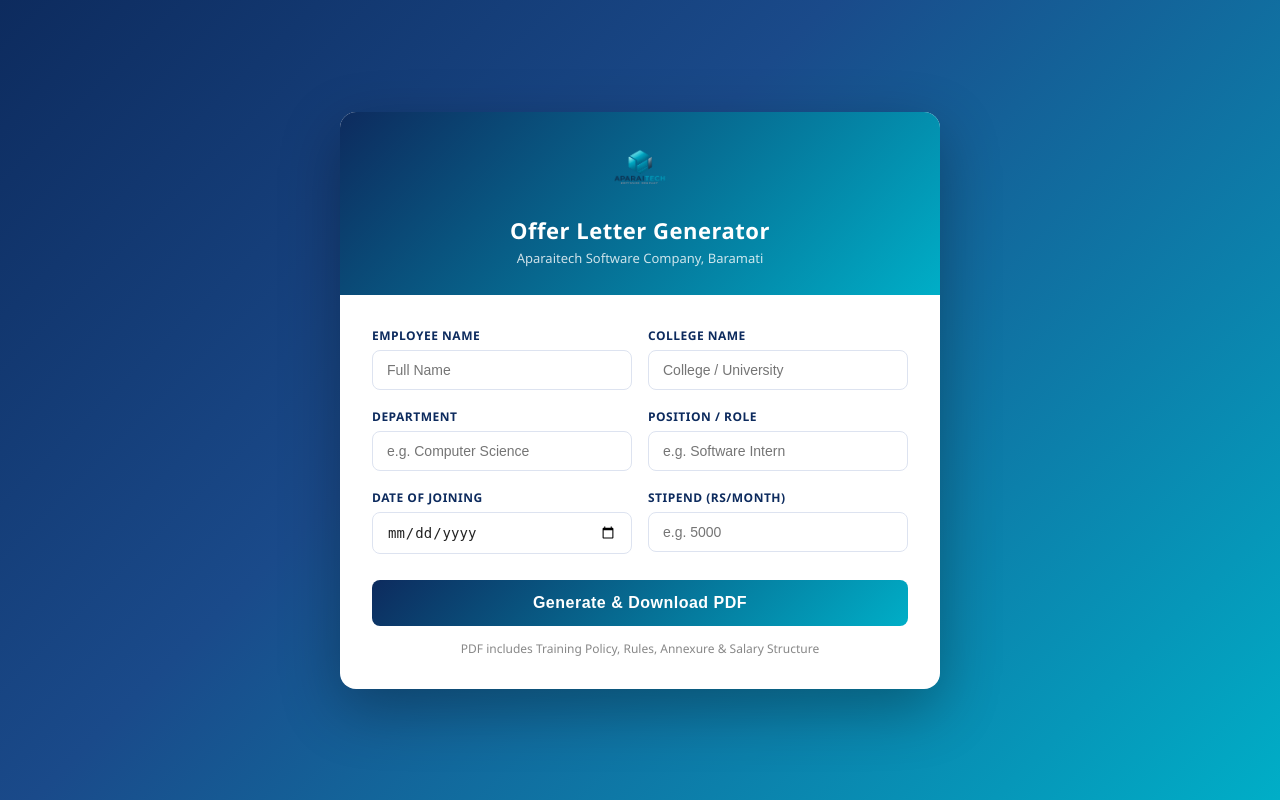
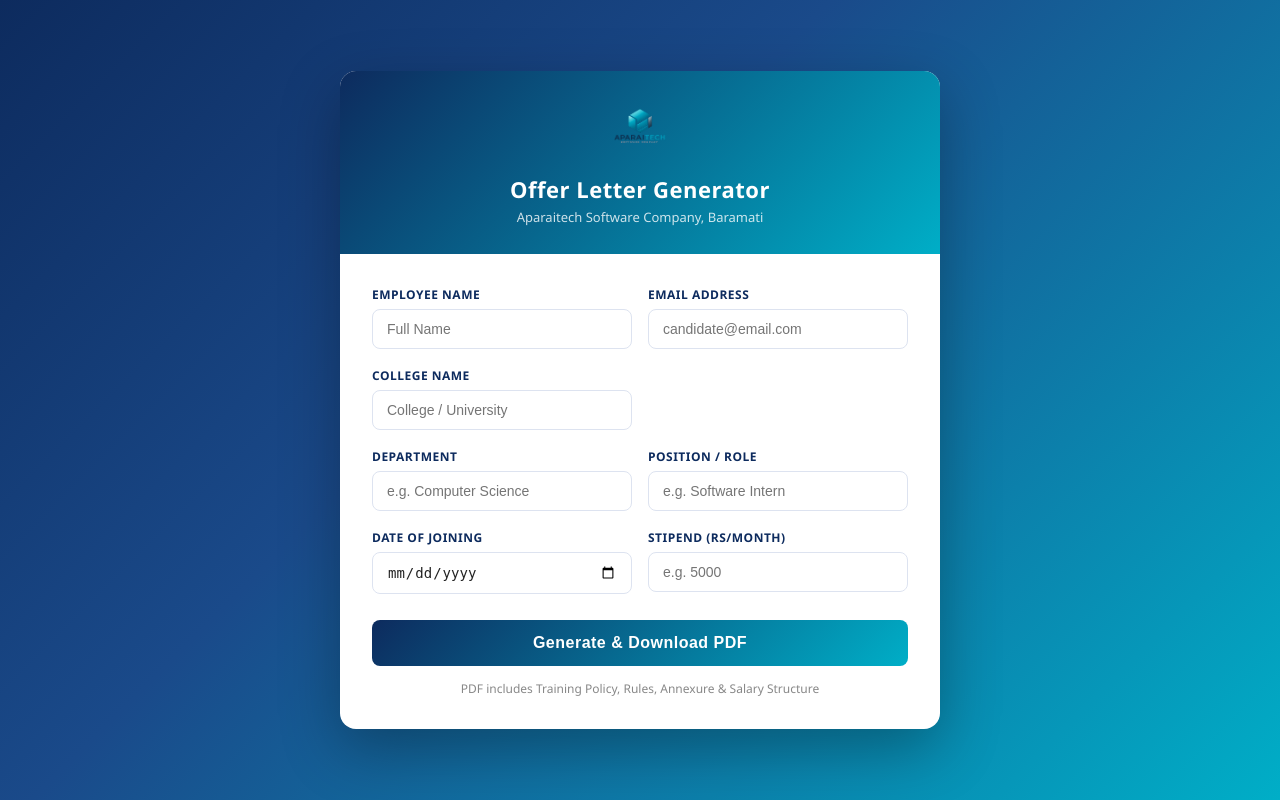
Before and after one commit to Mayurkamthe/Offer-letter, a Flask app: page / in a window 1280 px wide. Run offline with Flask 3, Linux system fonts and the light colour scheme.

Commit message:
Add email field + Section 10 mandatory documents joining checklist

```diff
--- a/app.py
+++ b/app.py
@@ -109,6 +109,8 @@ def build_pdf(data):
     if data.get('college') and data.get('department'):
         E.append(Paragraph(f"{data.get('college')}, {data.get('department')}", body))
     E.append(Paragraph("Maharashtra, India", body))
+    if data.get("email"):
+        E.append(Paragraph(f"<b>Email:</b> {data.get('email')}", body))
     E.append(SP(8))
 
     # Subject
@@ -150,6 +152,28 @@ def build_pdf(data):
 
     E.append(sec("9", "Code of Conduct",
         "You are expected to conduct yourself professionally and ethically at all times. You shall comply with all company policies, rules, and regulations as may be communicated from time to time. Any violation may result in disciplinary action."))
+
+    # Section 10 - Mandatory Documents Checklist
+    docs_list = [
+        "1 signed copy of this Offer Letter (duly signed on all pages)",
+        "SSC (10th Std) Marksheet &amp; Certificate – 1 photocopy + Original for verification",
+        "HSC (12th Std) Marksheet &amp; Certificate – 1 photocopy + Original for verification",
+        "Degree / Diploma / Highest Qualification Certificate + All Semester Marksheets – 1 photocopy + Original for verification",
+        "1 recent passport-size colour photograph (white background)",
+        "PAN Card – Scanned copy + Original for verification",
+        "Aadhaar Card / Voter ID / Driving Licence – Scanned copy + Original for verification",
+        "Bank Account Details: Bank Name, Account Holder Name, Account Number, IFSC Code, Branch Address",
+        "Emergency Contact Details: Name, Relationship, Mobile Number, Address",
+        "Academic Institution Bonafide Certificate / NOC (if applicable)",
+    ]
+    bul = ParagraphStyle('bul', fontSize=9.5, fontName='Helvetica', leading=14, leftIndent=14, textColor=colors.black, spaceAfter=4)
+    doc_items = [Paragraph(f"&#x2022;  {d}", bul) for d in docs_list]
+    E.append(KeepTogether([
+        Paragraph("<b>10. MANDATORY DOCUMENTS – JOINING DAY CHECKLIST</b>", bold),
+        Spacer(1, 4),
+        *doc_items,
+        Spacer(1, 6)
+    ]))
 
     # Closing
     E.append(Paragraph("We are delighted to welcome you to the APARAITECH SOFTWARE COMPANY family. Please sign and return the duplicate copy of this letter as your acceptance of the terms and conditions mentioned herein.", body))
@@ -231,7 +255,7 @@ def home():
 
 @app.route("/generate", methods=["POST"])
 def generate():
-    keys = ["employee_name", "college", "department", "position", "joining_date", "stipend"]
+    keys = ["employee_name", "email", "college", "department", "position", "joining_date", "stipend"]
     data = {k: request.form.get(k, '') for k in keys}
 
     buf = build_pdf(data)
--- a/templates/index.html
+++ b/templates/index.html
@@ -39,6 +39,12 @@
           <input type="text" name="employee_name" placeholder="Full Name" required>
         </div>
         <div class="field">
+          <label>Email Address</label>
+          <input type="email" name="email" placeholder="candidate@email.com" required>
+        </div>
+      </div>
+      <div class="row">
+        <div class="field">
           <label>College Name</label>
           <input type="text" name="college" placeholder="College / University" required>
         </div>
```
